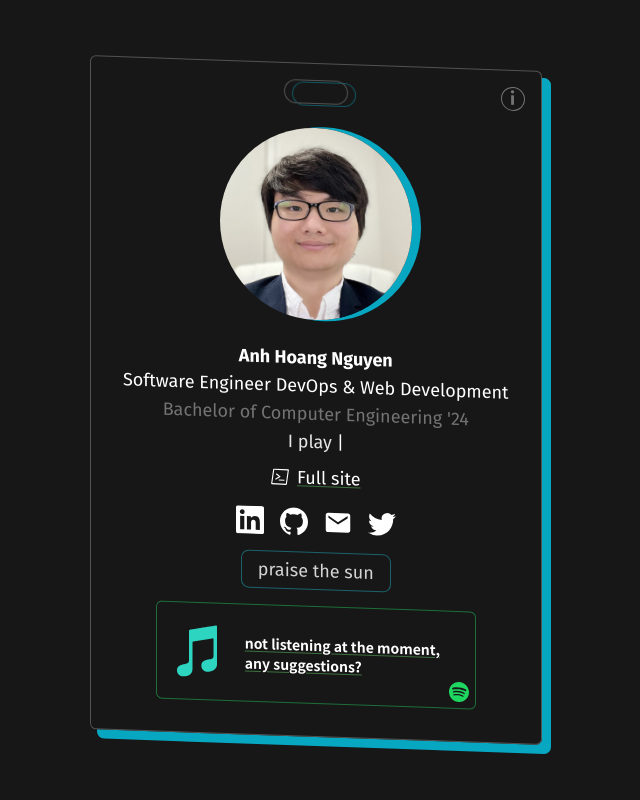
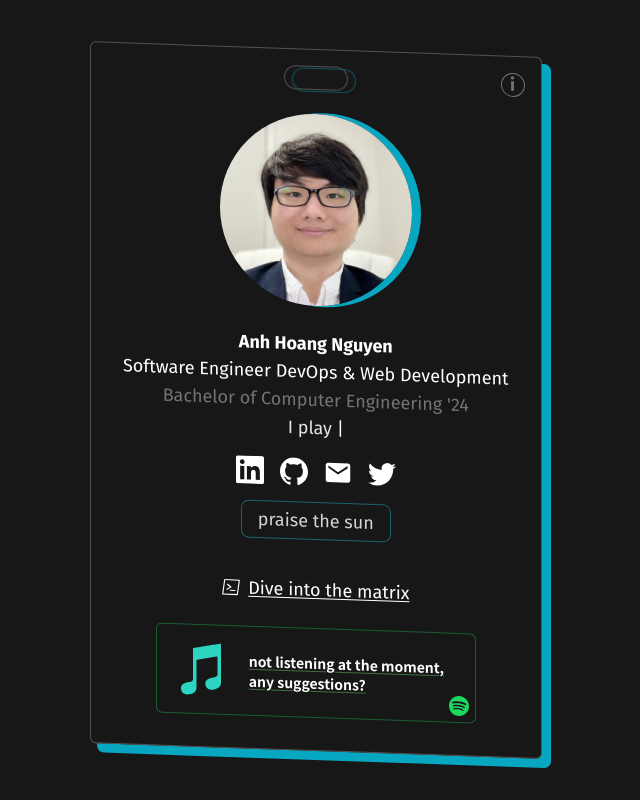
Before and after one commit to zasshuwu/nogamioka, a Next.js app: page / in a window 1280 px wide. Shown: the whole page, without its empty margins (324-964 px from the left). Built offline with nearby package versions, Linux system fonts and the light colour scheme; no server answers.

Commit message:
stylistic changes and fixed illegal linking

```diff
--- a/components/IndexContent.js
+++ b/components/IndexContent.js
@@ -92,9 +92,7 @@ export default function IndexContent() {
           Bachelor of Computer Engineering &apos;24
         </h3>
         <TypedBios></TypedBios>
-        <div className="my-2 flex justify-center">
-          <a className="flex align-center items-center space-x-2" href="/home"><VscTerminalPowershell></VscTerminalPowershell> <span>Full site</span></a>
-        </div>
+
         <div className="flex space-x-4 justify-center my-4">
           <a href="https://linkedin.com/in/aaanh">
             <SiLinkedin size={28}></SiLinkedin>
@@ -130,6 +128,10 @@ export default function IndexContent() {
             : "race into the night"}
         </button>
       </div>
+      <br></br>
+      <div className="my-2 flex justify-center group ">
+        <Link href="/home"><div className="flex align-center items-center space-x-2 group-hover:text-green-500 underline underline-offset-2 hover:cursor-pointer"><VscTerminalPowershell></VscTerminalPowershell> <span>Dive into the matrix</span></div></Link>
+      </div>
     </>
   );
 }
--- a/components/SpotifyBadge.js
+++ b/components/SpotifyBadge.js
@@ -11,12 +11,13 @@ export function SpotifyBadge({ data }) {
           ? data.songUrl
           : "https://open.spotify.com/user/fugunagi"
       }
-      className="relative flex items-center p-2 py-4 space-x-4 transition-all border border-green-500/50 rounded-md hover:shadow-md w-80 font-['Be_Vietnam_Pro']"
+      className="relative flex items-center p-3 space-x-4 transition-all border rounded-md hover:shadow-md w-80 font-['Be_Vietnam_Pro'] border-green-500/40"
     >
       <div className="w-16">
         {data?.isPlaying && data?.albumImageUrl ? (
           <img
-            className="w-16 shadow-md rounded-md shadow-green-400/80"
+            className={"w-16 shadow-md rounded-md shadow-green-500/50"}
+            // className={"w-16 shadow-md rounded-md shadow-[#a99398]"}
             src={data?.albumImageUrl}
             alt={data?.album}
           />
--- a/package.json
+++ b/package.json
@@ -9,6 +9,7 @@
     "lint": "next lint"
   },
   "dependencies": {
+    "fast-average-color": "^9.1.1",
     "next": "12.1.6",
     "postcss-100vh-fix": "^1.0.2",
     "react": "18.1.0",
--- a/pages/api/spotify.js
+++ b/pages/api/spotify.js
@@ -1,3 +1,4 @@
+
 const {
   SPOTIFY_CLIENT_ID: client_id,
   SPOTIFY_CLIENT_SECRET: client_secret,
```
Also changed, not shown: 2 other files (tests, documents, lock files or other folders).
